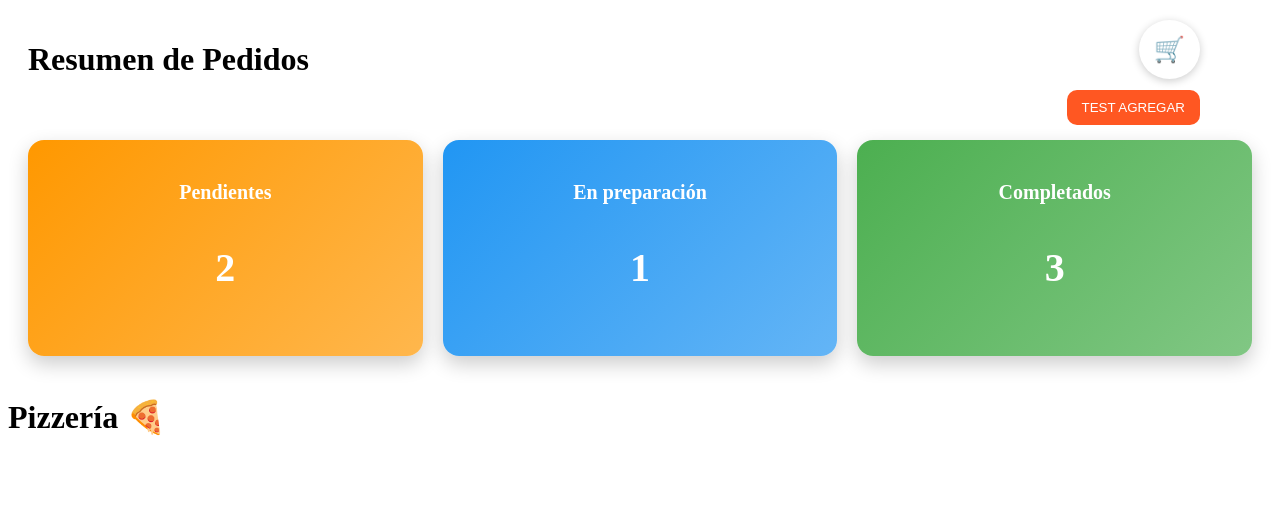
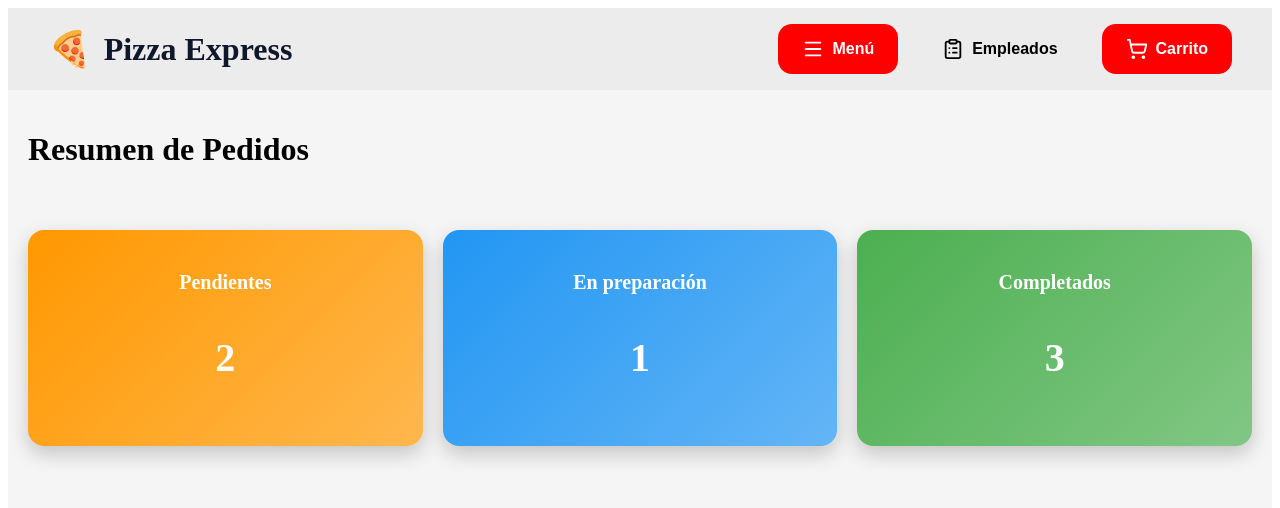
Before and after one commit to KerubixA23/PIzzeria, a Vue app in the folder Pizzeria/: page / in a window 1280 px wide. Shown: the top 508 px of the page. Built offline with nearby package versions, Linux system fonts and the light colour scheme; the HTML template or start-up script is replaced by a standard one.

Commit message:
Header con logo Pizza Express, botones Menú, Empleados y Carrito

```diff
--- a/Pizzeria/src/App.vue
+++ b/Pizzeria/src/App.vue
@@ -1,4 +1,5 @@
 <script setup>
+import { Menu, ShoppingCart, ClipboardList } from "lucide-vue-next";
 import { useCartStore } from "./stores/cart";
 import CartSidebar from "./components/CartSidebar.vue";
 import Dashboard from "./pages/Dashboard.vue";
@@ -7,50 +8,178 @@ const cart = useCartStore();
 </script>
 
 <template>
-  <Dashboard />
+  <div class="app">
 
-  <h1>Pizzería 🍕</h1>
+    <!-- NAVBAR -->
+    <header class="navbar">
 
-  <!-- BOTÓN CARRITO -->
-  <button class="cart-btn" @click="cart.openCart()">
-    🛒
-  </button>
+      <!-- LOGO -->
+      <div class="logo">
+        <span class="logo-icon">🍕</span>
+        <h1>Pizza Express</h1>
+      </div>
 
-  <!-- BOTÓN TEST -->
-  <button
-    class="test-btn"
-    @click="cart.addItem({ id: 1, name: 'Pizza Test', price: 50 })"
-  >
-    TEST AGREGAR
-  </button>
+      <!-- BOTONES -->
+      <nav class="nav-buttons">
 
-  <!-- SIDEBAR -->
-  <CartSidebar />
+        <button class="nav-btn active">
+          <Menu class="icon" />
+          <span>Menú</span>
+        </button>
+
+        <button class="nav-btn">
+          <ClipboardList class="icon" />
+          <span>Empleados</span>
+        </button>
+
+        <button class="nav-btn cart-btn" @click="cart.openCart()">
+          <ShoppingCart class="icon" />
+          <span>Carrito</span>
+        </button>
+
+      </nav>
+    </header>
+
+    <!-- CONTENIDO -->
+    <Dashboard />
+
+    <!-- SIDEBAR -->
+    <CartSidebar />
+  </div>
 </template>
 
 <style scoped>
-.cart-btn {
-  position: fixed;
-  top: 20px;
-  right: 80px;
-  background: white;
-  border: none;
-  cursor: pointer;
-  border-radius: 50%;
-  padding: 15px;
-  font-size: 25px;
-  box-shadow: 0 2px 8px rgba(0,0,0,0.2);
+
+* {
+  margin: 0;
+  padding: 0;
+  box-sizing: border-box;
 }
 
-.test-btn {
-  position: fixed;
-  top: 90px;
-  right: 80px;
-  background: #ff5722;
+.app {
+  min-height: 100vh;
+  background: #f5f5f5;
+}
+
+/* NAVBAR */
+
+.navbar {
+  width: 100%;
+  background: #ececec;
+  display: flex;
+  justify-content: space-between;
+  align-items: center;
+  padding: 16px 40px;
+  flex-wrap: wrap;
+  gap: 20px;
+}
+
+/* LOGO */
+
+.logo {
+  display: flex;
+  align-items: center;
+  gap: 12px;
+}
+
+.logo-icon {
+  font-size: 35px;
+}
+
+.logo h1 {
+  font-size: 2rem;
+  font-weight: 700;
+  color: #0f172a;
+}
+
+/* BOTONES */
+
+.nav-buttons {
+  display: flex;
+  align-items: center;
+  gap: 20px;
+}
+
+.nav-btn {
+  display: flex;
+  align-items: center;
+  gap: 8px;
+
+  border: none;
+  background: transparent;
+  padding: 14px 24px;
+  border-radius: 14px;
+
+  cursor: pointer;
+
+  font-size: 1rem;
+  font-weight: 600;
+
+  transition: 0.3s ease;
+}
+
+.nav-btn:hover {
+  background: #dcdcdc;
+}
+
+.active {
+  background: #ff0000;
   color: white;
-  border: none;
-  padding: 10px 15px;
-  border-radius: 10px;
-  cursor: pointer;
+}
+
+.cart-btn {
+  background: #ff0000;
+  color: white;
+}
+
+.cart-btn:hover,
+.active:hover {
+  background: #d60000;
+}
+
+.icon {
+  width: 22px;
+  height: 22px;
+}
+
+/* RESPONSIVE */
+
+@media (max-width: 768px) {
+
+  .navbar {
+    flex-direction: column;
+    align-items: flex-start;
+    padding: 20px;
+  }
+
+  .nav-buttons {
+    width: 100%;
+    justify-content: space-between;
+    flex-wrap: wrap;
+    gap: 10px;
+  }
+
+  .nav-btn {
+    flex: 1;
+    justify-content: center;
+    min-width: 120px;
+  }
+
+  .logo h1 {
+    font-size: 1.5rem;
+  }
+}
+
+@media (max-width: 480px) {
+
+  .nav-buttons {
+    flex-direction: column;
+    width: 100%;
+  }
+
+  .nav-btn {
+    width: 100%;
+  }
+
 }
 </style>
```
